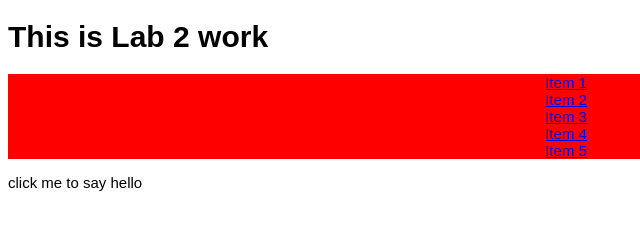
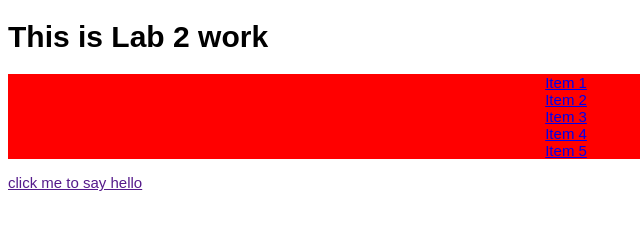
Before and after one commit to LouiseLee8/week-2-, a plain HTML site: page index.html in a window 1280 px wide. Shown: the full height of the page, 0-640 px from the left. Drawn offline with Linux system fonts and the light colour scheme.

Commit message:
thrid commit

```diff
--- a/index.html
+++ b/index.html
@@ -17,6 +17,7 @@
           <a href="#">Item 5</a>
         </nav>
         <nav>
+          <a href
         </nav>
         <main>
           <p>click me to say hello</p>
```
